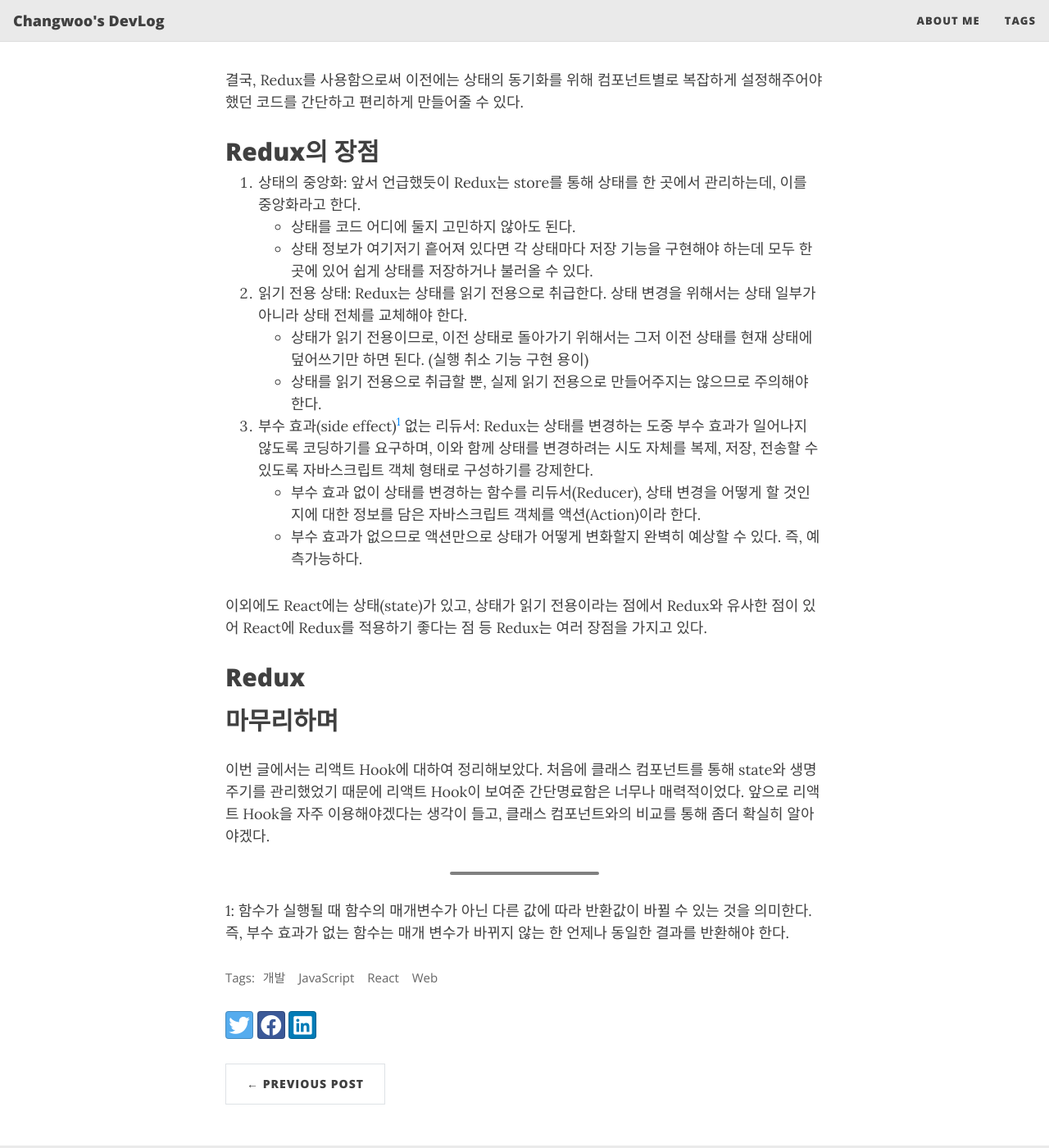
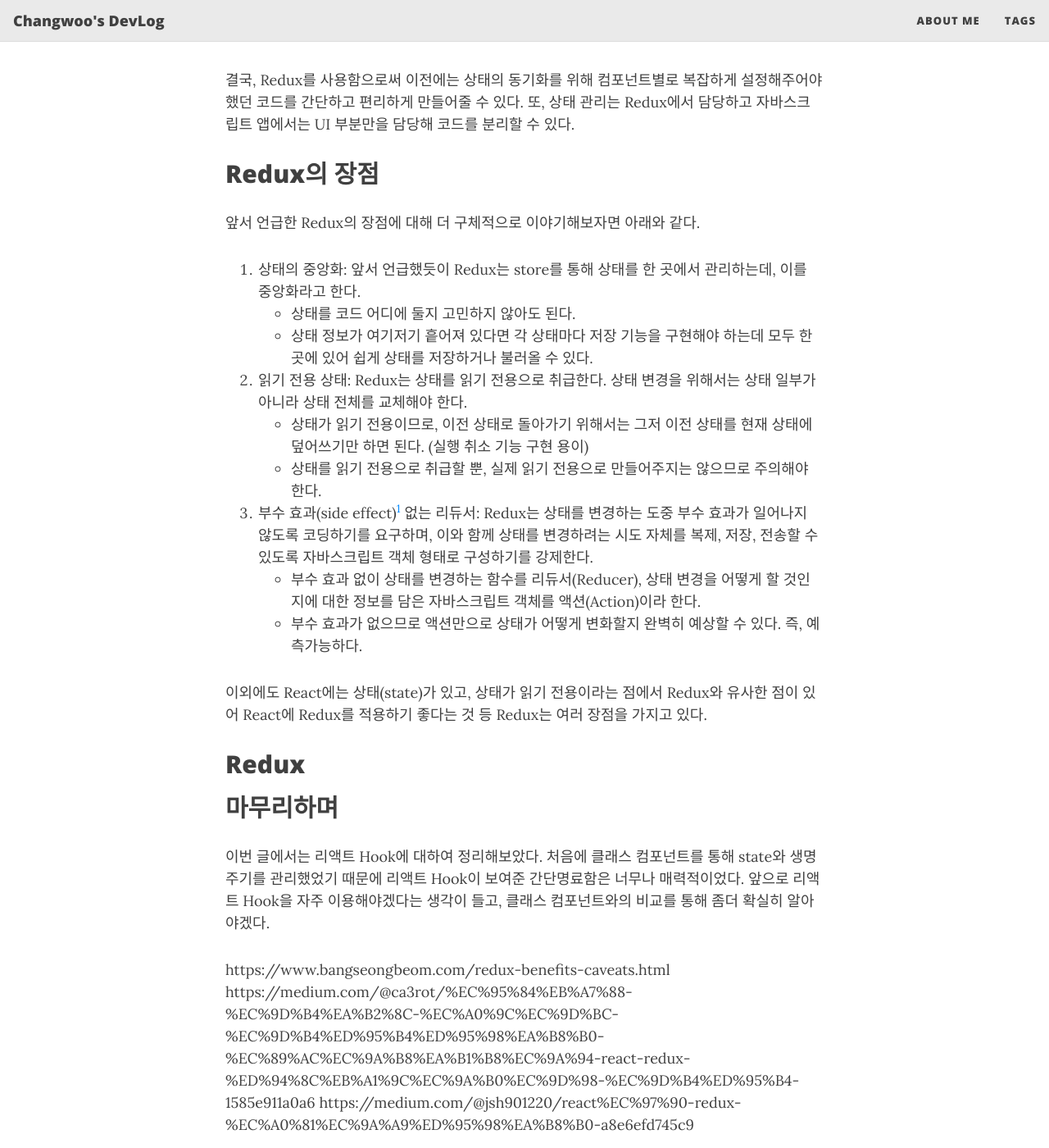
Before and after one commit to scw3812/scw3812.github.io, a Jekyll site: the page built from _posts/2021-04-17-c0ala-project-04.md, in a window 1280 px wide and 1400 px high, scrolled down 782 px. Shown: the whole window at 82% size. Built offline with Jekyll 4.4.1, drawn with Linux system fonts in a browser that asks for light colours; nearby versions of some CDN libraries.

Commit message:
Update 2021-04-17-c0ala-project-04.md

```diff
--- a/_posts/2021-04-17-c0ala-project-04.md
+++ b/_posts/2021-04-17-c0ala-project-04.md
@@ -26,9 +26,12 @@
 했었던 상태들을 한 곳에서 관리할 수 있도록 해주는 것이다.
 
 결국, Redux를 사용함으로써 이전에는 상태의 동기화를 위해 컴포넌트별로 복잡하게 설정해주어야 했던 코드를 간단하고
-편리하게 만들어줄 수 있다.
+편리하게 만들어줄 수 있다. 또, 상태 관리는 Redux에서 담당하고 자바스크립트 앱에서는 UI 부분만을 담당해 코드를 분리할
+수 있다.
 
 ## Redux의 장점
+
+앞서 언급한 Redux의 장점에 대해 더 구체적으로 이야기해보자면 아래와 같다.
 
 1. 상태의 중앙화: 앞서 언급했듯이 Redux는 store를 통해 상태를 한 곳에서 관리하는데, 이를 중앙화라고 한다.
   - 상태를 코드 어디에 둘지 고민하지 않아도 된다.
@@ -49,9 +52,10 @@
   - 부수 효과가 없으므로 액션만으로 상태가 어떻게 변화할지 완벽히 예상할 수 있다. 즉, 예측가능하다.
 
 이외에도 React에는 상태(state)가 있고, 상태가 읽기 전용이라는 점에서 Redux와 유사한 점이 있어 React에 Redux를
-적용하기 좋다는 점 등 Redux는 여러 장점을 가지고 있다.
+적용하기 좋다는 것 등 Redux는 여러 장점을 가지고 있다.
 
 ## Redux
+
 
 ## 마무리하며
 
@@ -59,6 +63,10 @@
 리액트 Hook이 보여준 간단명료함은 너무나 매력적이었다. 앞으로 리액트 Hook을 자주 이용해야겠다는 생각이 들고, 클래스
 컴포넌트와의 비교를 통해 좀더 확실히 알아야겠다.
 
+https://www.bangseongbeom.com/redux-benefits-caveats.html
+https://medium.com/@ca3rot/%EC%95%84%EB%A7%88-%EC%9D%B4%EA%B2%8C-%EC%A0%9C%EC%9D%BC-%EC%9D%B4%ED%95%B4%ED%95%98%EA%B8%B0-%EC%89%AC%EC%9A%B8%EA%B1%B8%EC%9A%94-react-redux-%ED%94%8C%EB%A1%9C%EC%9A%B0%EC%9D%98-%EC%9D%B4%ED%95%B4-1585e911a0a6
+https://medium.com/@jsh901220/react%EC%97%90-redux-%EC%A0%81%EC%9A%A9%ED%95%98%EA%B8%B0-a8e6efd745c9
+
 ---
 <a name="footnote_1">1</a>: 함수가 실행될 때 함수의 매개변수가 아닌 다른 값에 따라 반환값이 바뀔 수 있는 것을 의미한다.
 즉, 부수 효과가 없는 함수는 매개 변수가 바뀌지 않는 한 언제나 동일한 결과를 반환해야 한다.
```
